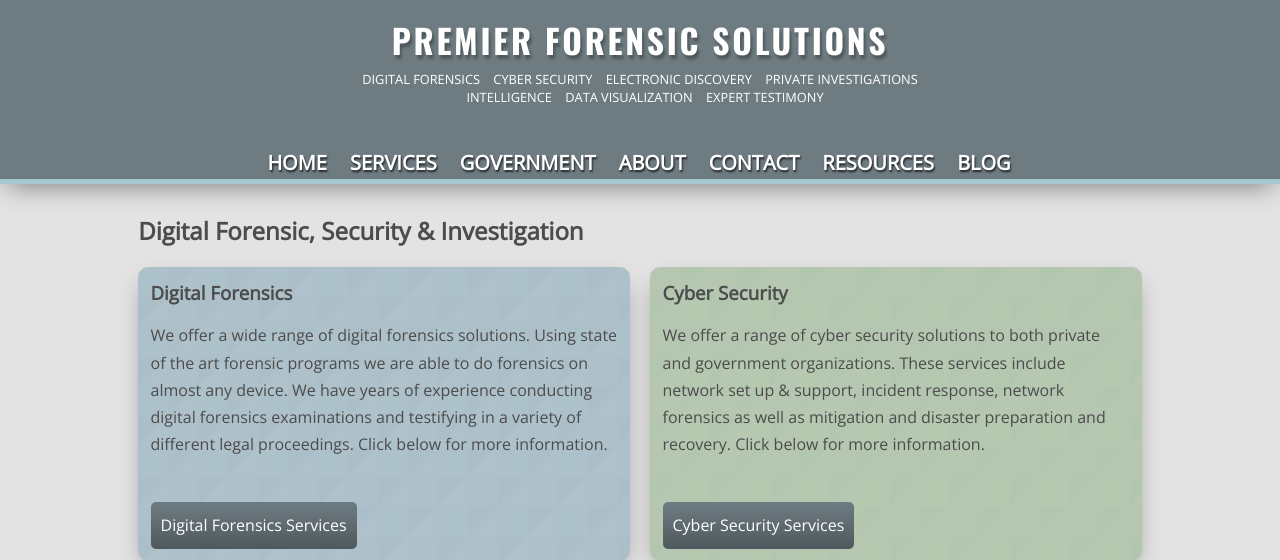
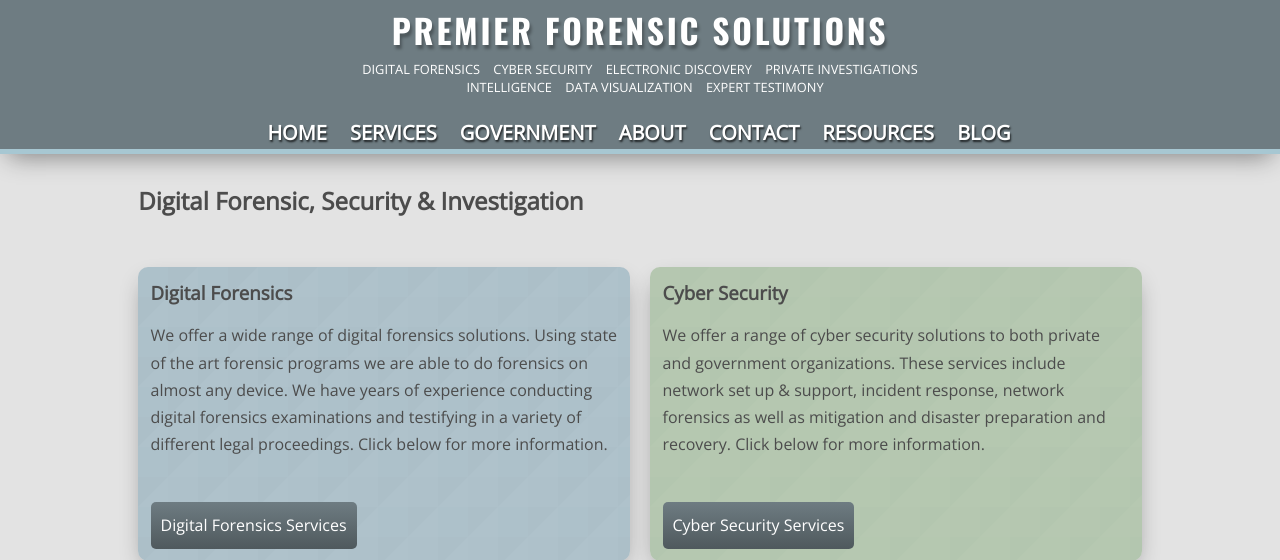
Before and after one commit to cmthoman/PFConcept, a Rails app: page / in a window 1280 px wide. Shown: the top 560 px of the page. Run offline with Rails 7, Linux system fonts and the light colour scheme; style sheets or scripts are compiled from the project's sources; some libraries are stand-ins or nearby versions.

Commit message:
Adjust sapcing of header

```diff
--- a/app/assets/stylesheets/layout.css.scss
+++ b/app/assets/stylesheets/layout.css.scss
@@ -92,7 +92,7 @@ header {
 
 header h1 {
 	font-size: 2.1em;
-	margin: 15px 0 5px;
+	margin: 5px 0 5px;
 	text-align: center;
 	font-family: 'Oswald', sans-serif;
 	text-shadow: 2px 4px 3px rgba(0,0,0,0.3);
@@ -103,7 +103,7 @@ header h1 {
 header ul {
 	display: block;
 	width: 600px;
-	margin: 0 auto 40px;
+	margin: 0 auto 20px;
 	padding: 0;
 	text-align: center;
 	font-size: 0.8em;
@@ -184,7 +184,7 @@ footer img:first-child {
 PAGE: HOME
 ***************************************************************/
 #content h2 {
-	margin: 0 0 20px 1%;
+	margin: 0 0 50px 1%;
 }
 
 /***************************************************************
```
